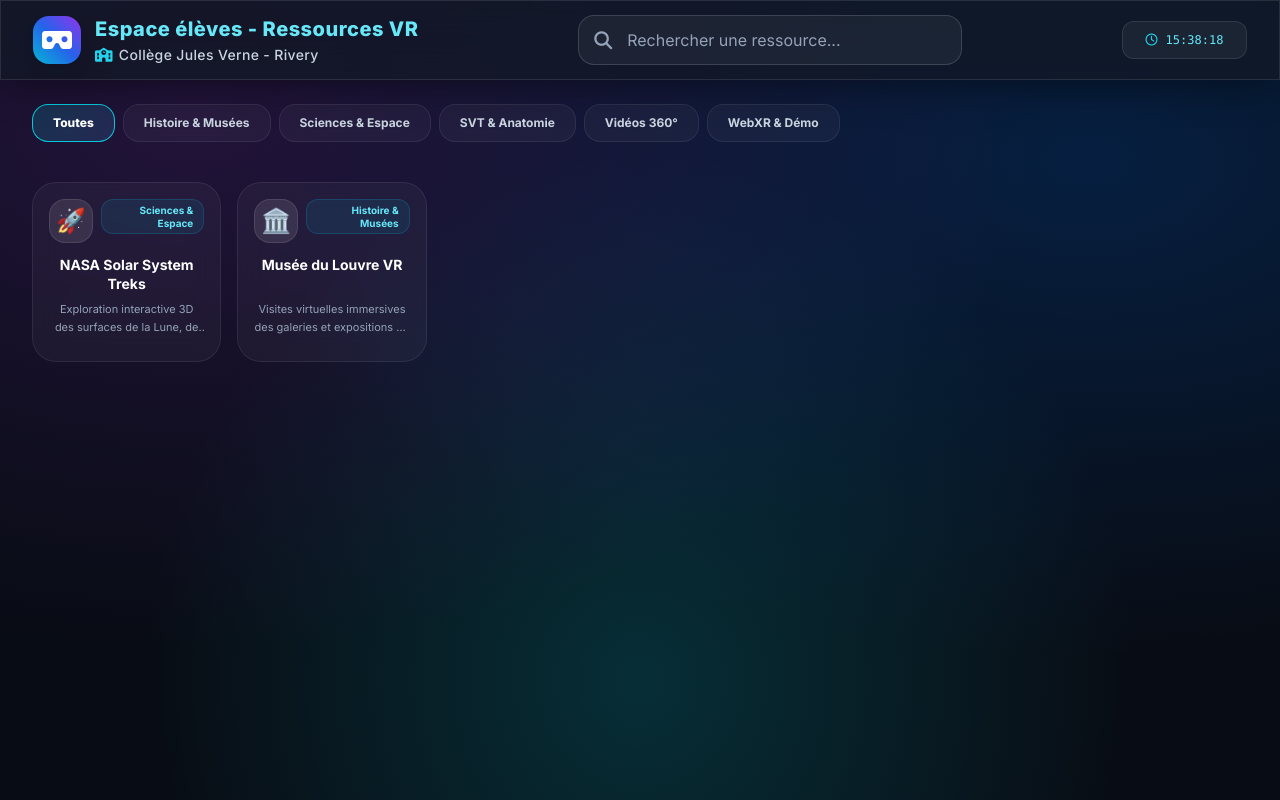
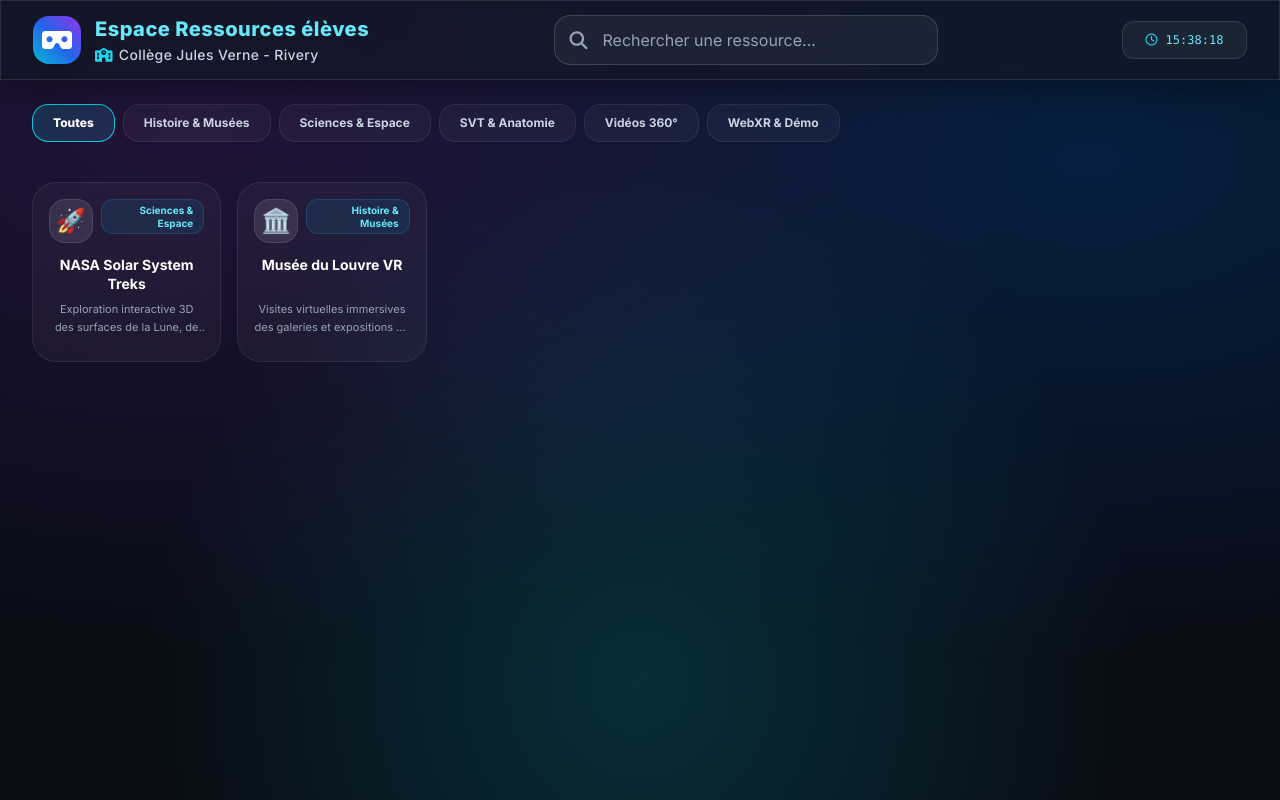
Before and after one commit to CollegesCD80/Mes-Liens-Rivery, a plain HTML site: page index.html in a window 1280 px wide. Drawn offline with nearby package versions, Linux system fonts and the light colour scheme; no server answers.

Commit message:
Update title and headings in index.html

```diff
--- a/index.html
+++ b/index.html
@@ -3,7 +3,7 @@
 <head>
     <meta charset="UTF-8">
     <meta name="viewport" content="width=device-width, initial-scale=1.0">
-    <title>Portail Éducatif Meta Quest VR - Élèves</title>
+    <title>Portail Éducatif Élèves</title>
     <!-- Tailwind CSS CDN -->
     <script src="https://cdn.tailwindcss.com"></script>
     <!-- FontAwesome Icons -->
@@ -98,7 +98,7 @@
                     </div>
                     <div>
                         <h1 class="text-lg md:text-xl font-extrabold tracking-wide text-cyan-300">
-                            Espace élèves - Ressources VR
+                            Espace Ressources élèves
                         </h1>
                         <p class="text-sm text-slate-300 font-medium tracking-wide flex items-center gap-1.5 mt-0.5">
                             <i class="fa-solid fa-school text-cyan-400"></i>
```
